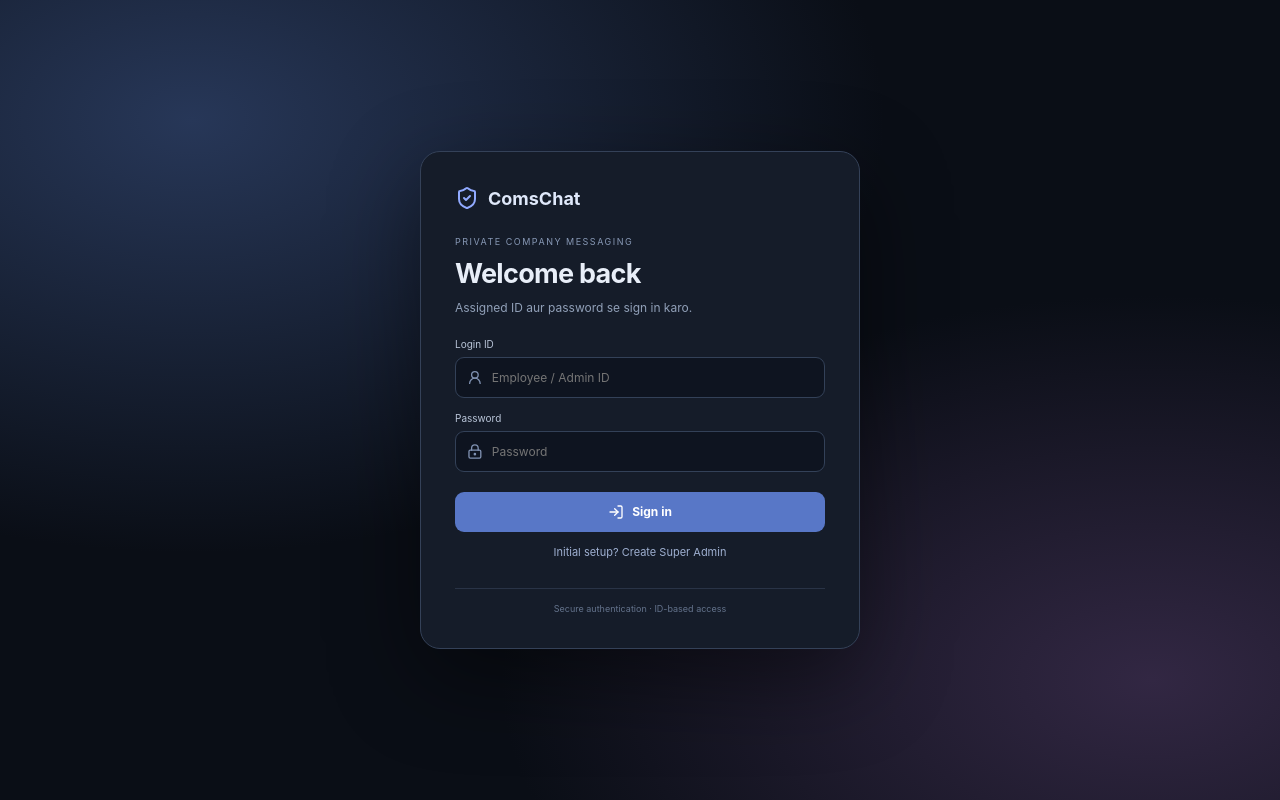
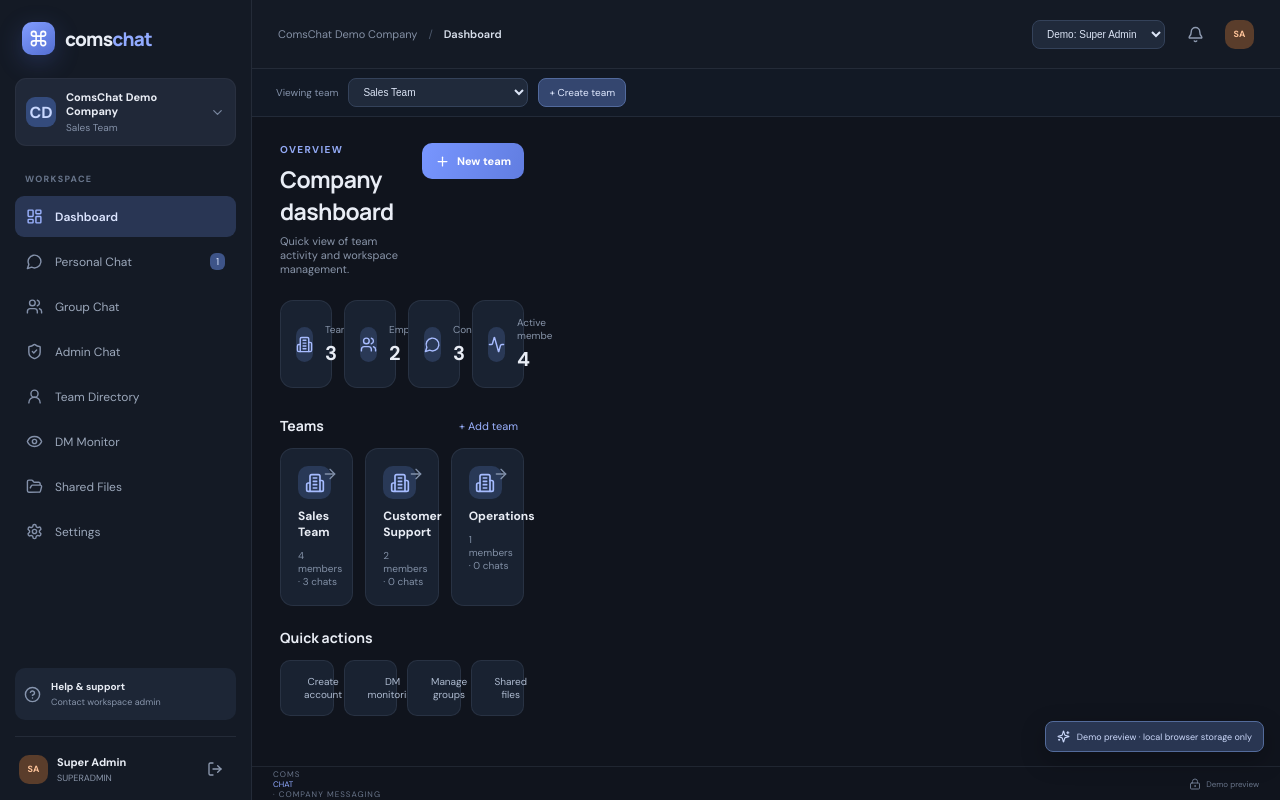
Before and after one commit to NottyBuddy/ComsChat, a React (Vite) app: page / in a window 1280 px wide. Built offline with nearby package versions, Linux system fonts and the light colour scheme; no server answers.

Commit message:
Show complete ComsChat workspace preview before enabling login

```diff
--- a/src/main.tsx
+++ b/src/main.tsx
@@ -1,10 +1,10 @@
 import React from 'react'
 import ReactDOM from 'react-dom/client'
-import AuthGate from './components/AuthGate'
+import App from './App'
 import './style.css'
 
 ReactDOM.createRoot(document.getElementById('root')!).render(
   <React.StrictMode>
-    <AuthGate />
+    <App />
   </React.StrictMode>,
 )
```
